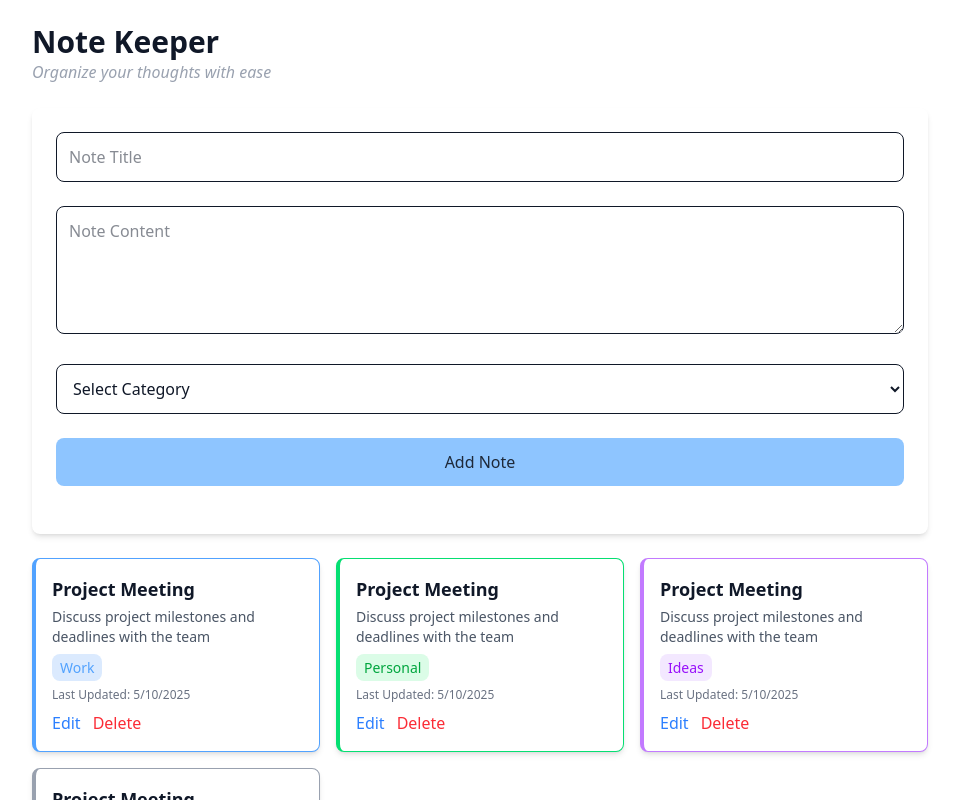
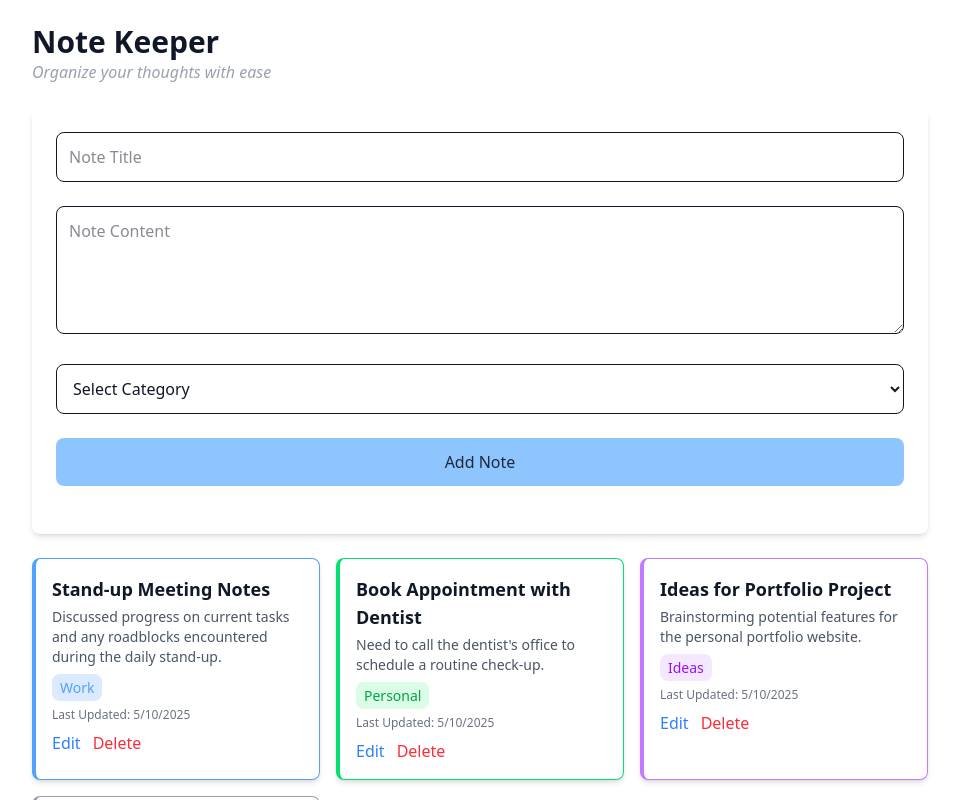
Before and after one commit to rctrollex/notes-keeper-app, a React (Vite) app: page / in a window 1280 px wide. Shown: the top 800 px of the page, without its empty margins (160-1119 px from the left). Built offline with nearby package versions, Linux system fonts and the light colour scheme.

Commit message:
Testing Other Card Components

```diff
--- a/src/components/NoteList.jsx
+++ b/src/components/NoteList.jsx
@@ -6,35 +6,33 @@ import NoteCard from "./NoteCard.jsx";
 const NoteList = () =>{
     const sampleNotes=[
         {
-            id: 1,
-            title: 'Project Meeting',
-            content: 'Discuss project milestones and deadlines with the team',
-            category: 'Work',
-            timestamp: new Date().toISOString(),
-        },
-        // Add more sample notes for testing
-        {
-            id: 2,
-            title: 'Project Meeting',
-            content: 'Discuss project milestones and deadlines with the team',
-            category: 'Personal',
-            timestamp: new Date().toISOString(),
+            "id": 1,
+            "title": "Stand-up Meeting Notes",
+            "content": "Discussed progress on current tasks and any roadblocks encountered during the daily stand-up.",
+            "category": "Work",
+            "timestamp": new Date().toISOString()
         },
         {
-            id: 3,
-            title: 'Project Meeting',
-            content: 'Discuss project milestones and deadlines with the team',
-            category: 'ideas',
-            timestamp: new Date().toISOString(),
+            "id": 2,
+            "title": "Book Appointment with Dentist",
+            "content": "Need to call the dentist's office to schedule a routine check-up.",
+            "category": "Personal",
+            "timestamp": new Date().toISOString()
         },
-        // Add more sample notes for testing
         {
-            id: 4,
-            title: 'Project Meeting',
-            content: 'Discuss project milestones and deadlines with the team',
-            category: 'others',
-            timestamp: new Date().toISOString(),
+            "id": 3,
+            "title": "Ideas for Portfolio Project",
+            "content": "Brainstorming potential features for the personal portfolio website.",
+            "category": "ideas",
+            "timestamp": new Date().toISOString()
         },
+        {
+            "id": 4,
+            "title": "Follow Tech Newsletters",
+            "content": "Consider subscribing to a few popular tech newsletters to stay updated.",
+            "category": "others",
+            "timestamp": new Date().toISOString()
+        }
     ]
     return (
         <div className="grid grid-cols-1 sm:grid-cols-2 lg:grid-cols-3 gap-4">
```
